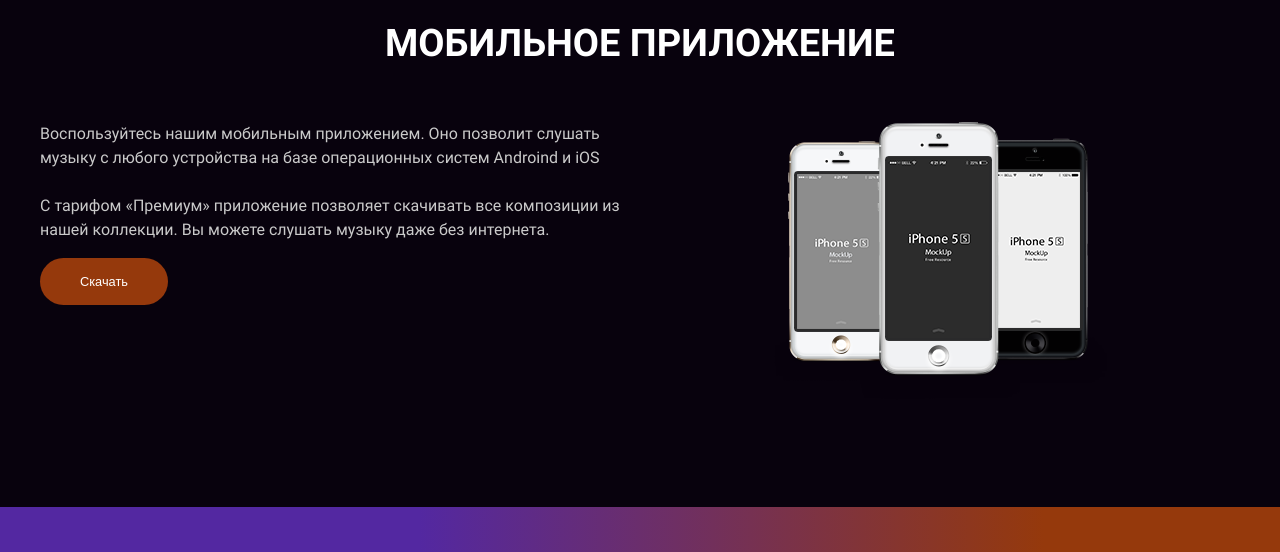
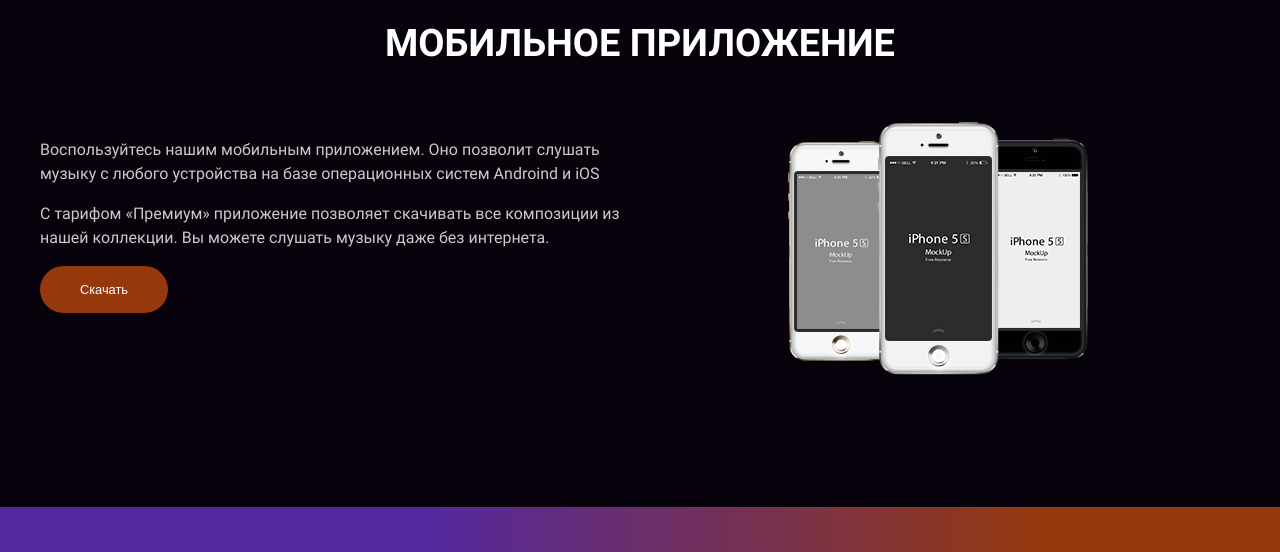
Before and after one commit to TanyaAl/Music-box, a website: page src/index.html in a window 1280 px wide. Shown: the part 2600-3152 px from the top of the page. Drawn offline with Linux system fonts and the light colour scheme.

Commit message:
fixAppPage

```diff
--- a/src/index.html
+++ b/src/index.html
@@ -118,8 +118,8 @@
                 <div class="text-app">
                     <p class="small-text16">Воспользуйтесь нашим мобильным приложением. Оно позволит слушать музыку с
                         любого устройства на
-                        базе операционных систем Androind и iOS<br><br>
-                        С тарифом «Премиум» приложение позволяет скачивать все композиции из нашей коллекции. Вы можете
+                        базе операционных систем Androind и iOS</p>
+                    <p>С тарифом «Премиум» приложение позволяет скачивать все композиции из нашей коллекции. Вы можете
                         слушать музыку даже без интернета.</p>
                     <button class="btn download-btn">Скачать</button>
                 </div>
--- a/src/styles/sass/desktop.scss
+++ b/src/styles/sass/desktop.scss
@@ -64,6 +64,7 @@ h4 {
       flex-direction: column;
       align-items: flex-start;
       text-align: left;
+      margin-top: 16px;
     }
 
     .download-btn {
@@ -72,7 +73,7 @@ h4 {
       background-color: $darkOrange;
       color: $white;
       padding: 16px 40px;
-      margin-top: 16px;
+      // margin-top: 16px;
     }
   }
 }
```
Also changed, not shown: src/styles/css.css, 1 other file.
